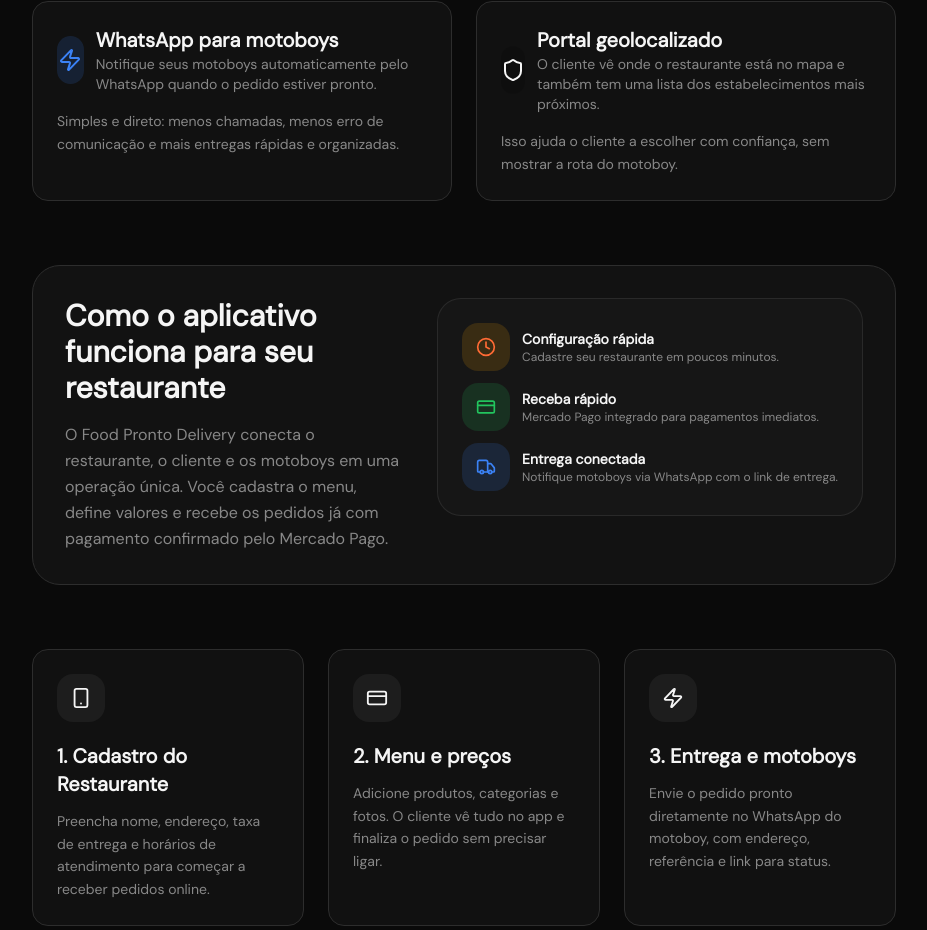
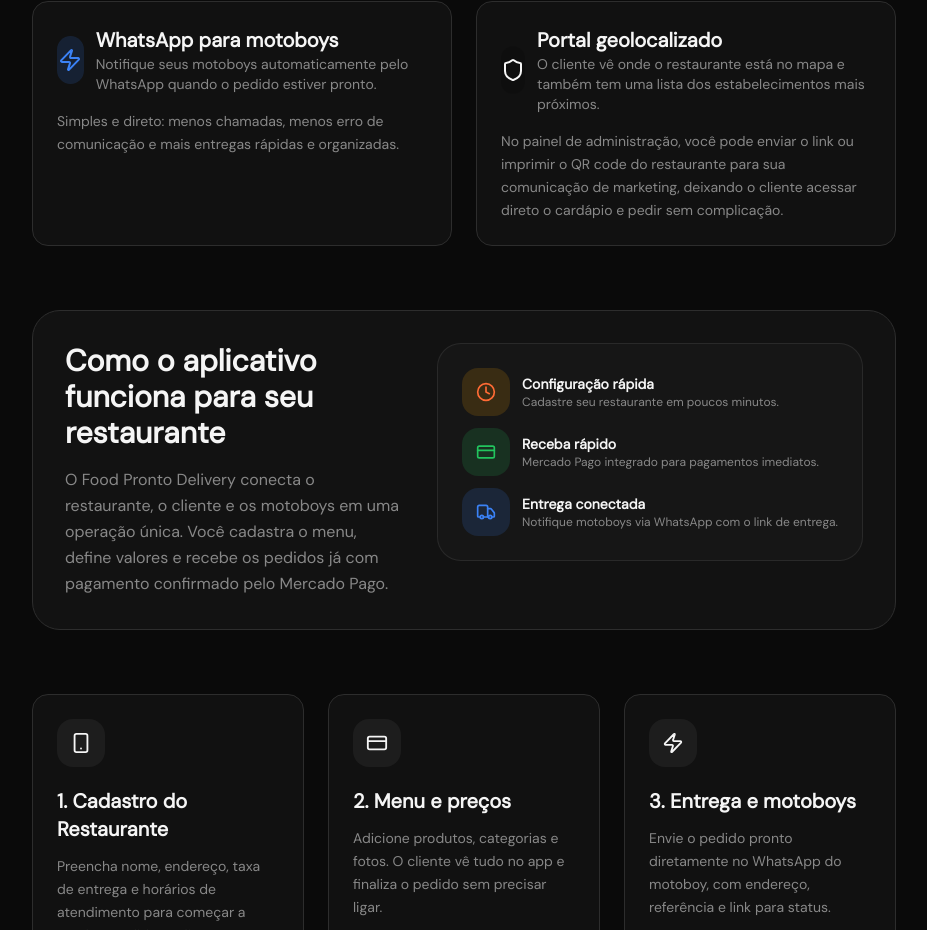
Before and after one commit to brasilagency2026/fooddelivery, a Next.js app: page /como-funciona in a window 1280 px wide. Shown: the part 818-1748 px from the top of the page, without its empty margins (176-1103 px from the left). Built offline with nearby package versions, Linux system fonts and the light colour scheme; no server answers.

Commit message:
Adiciona menção ao link/QR code marketing no portal geolocalizado

```diff
--- a/app/como-funciona/page.tsx
+++ b/app/como-funciona/page.tsx
@@ -101,7 +101,7 @@ export default function ComoFuncionaPage() {
               </div>
             </div>
             <p className="text-sm leading-relaxed" style={{ color: "var(--color-text-muted)" }}>
-              Isso ajuda o cliente a escolher com confiança, sem mostrar a rota do motoboy.
+              No painel de administração, você pode enviar o link ou imprimir o QR code do restaurante para sua comunicação de marketing, deixando o cliente acessar direto o cardápio e pedir sem complicação.
             </p>
           </div>
         </section>
```
